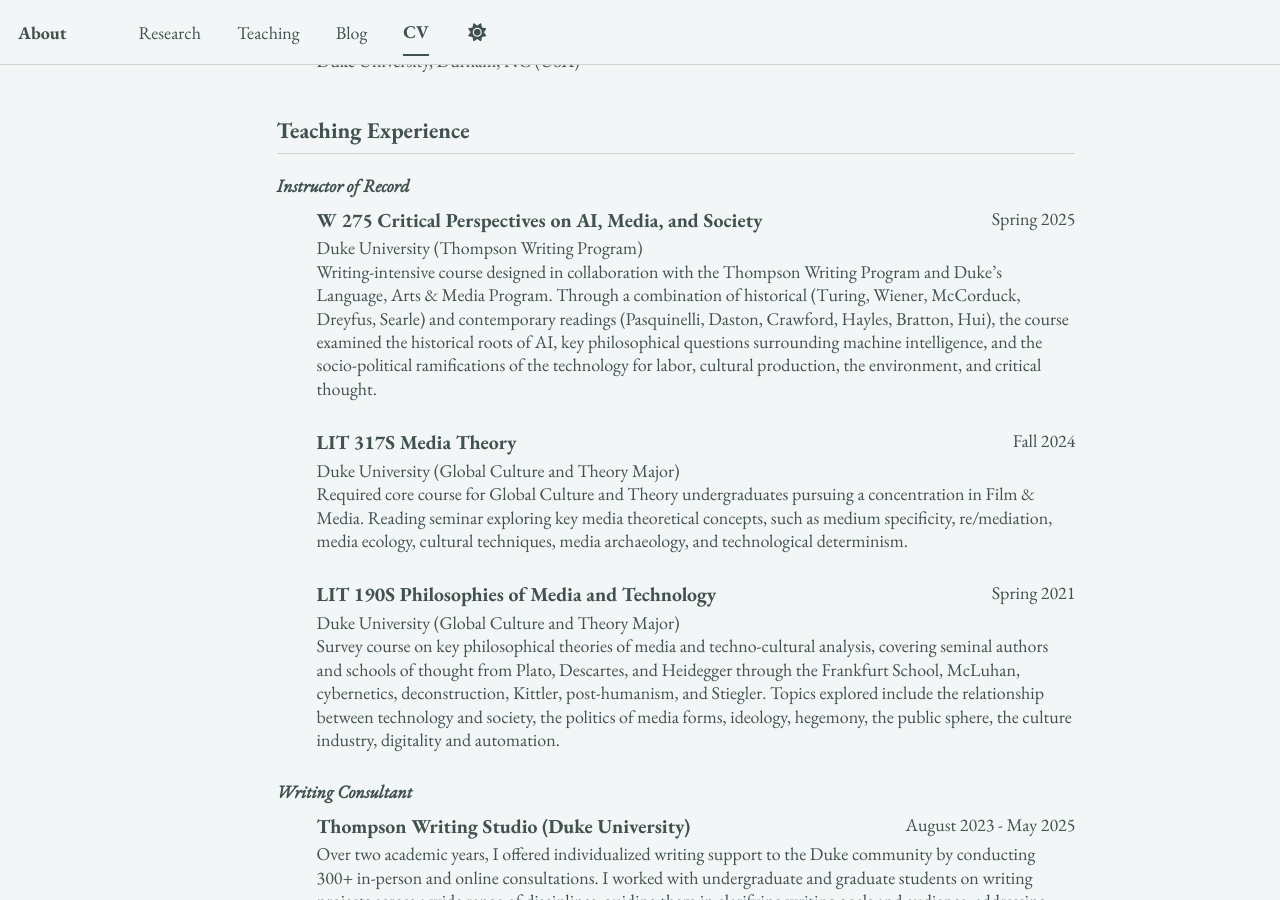
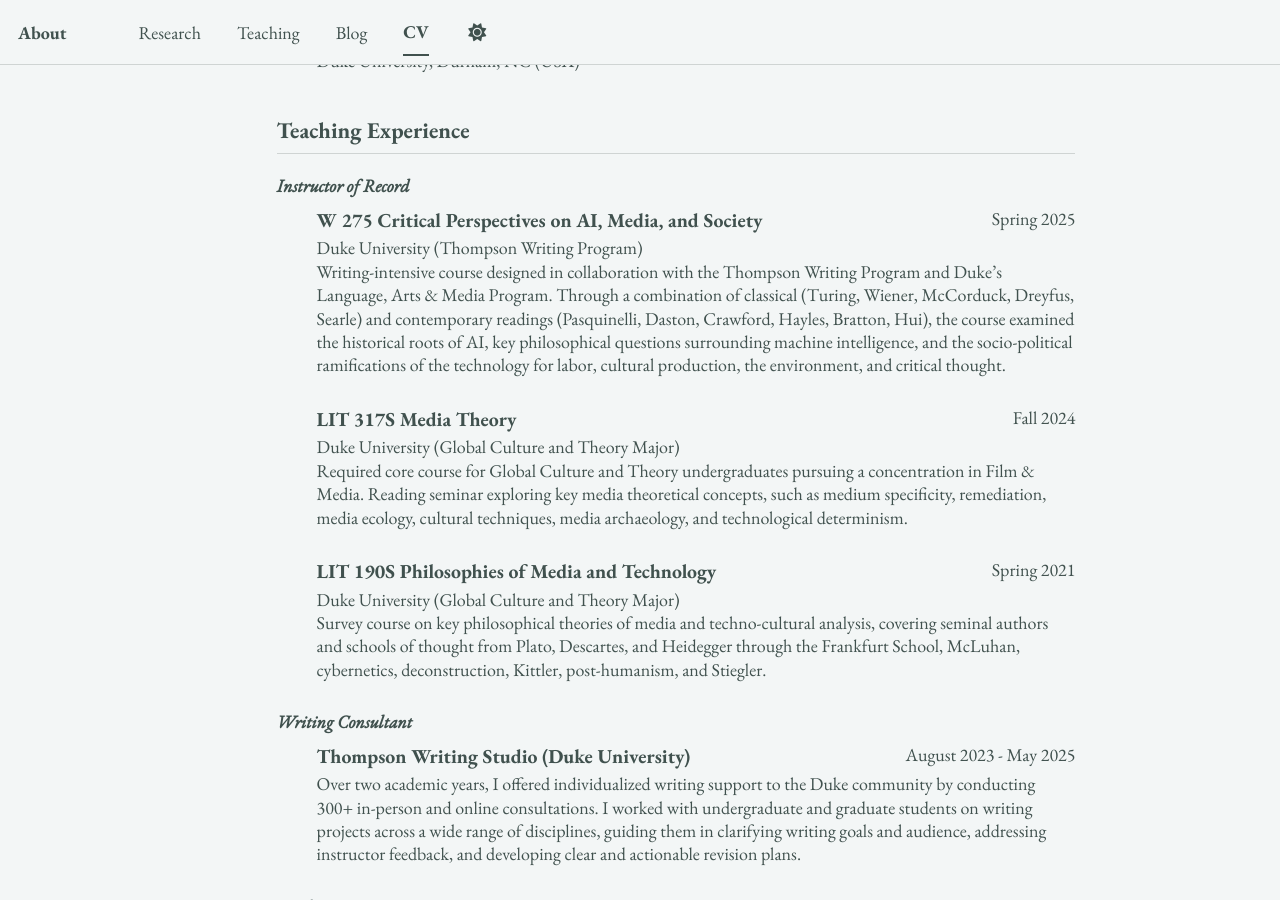
Before and after one commit to epujol90/epujol90.github.io, a Jekyll site: the page built from _pages/cv-json.md, in a window 1280 px wide and 900 px high, scrolled down 5386 px. Built offline with Jekyll 4.4.1, drawn with Linux system fonts in a browser that asks for light colours; a script bundle is joined from its source files by our own code; library files that are not in the unit come from our copies.

Commit message:
Update cv.json

```diff
--- a/_data/cv.json
+++ b/_data/cv.json
@@ -325,7 +325,7 @@
       "institution": "Duke University (Thompson Writing Program)",
       "date": "Spring 2025",
       "role": "",
-      "description": "Writing-intensive course designed in collaboration with the Thompson Writing Program and Duke’s Language, Arts & Media Program. Through a combination of historical (Turing, Wiener, McCorduck, Dreyfus, Searle) and contemporary readings (Pasquinelli, Daston, Crawford, Hayles, Bratton, Hui), the course examined the historical roots of AI, key philosophical questions surrounding machine intelligence, and the socio-political ramifications of the technology for labor, cultural production, the environment, and critical thought.",
+      "description": "Writing-intensive course designed in collaboration with the Thompson Writing Program and Duke’s Language, Arts & Media Program. Through a combination of classical (Turing, Wiener, McCorduck, Dreyfus, Searle) and contemporary readings (Pasquinelli, Daston, Crawford, Hayles, Bratton, Hui), the course examined the historical roots of AI, key philosophical questions surrounding machine intelligence, and the socio-political ramifications of the technology for labor, cultural production, the environment, and critical thought.",
       "category": "Instructor of Record"
     },
     {
@@ -333,7 +333,7 @@
       "institution": "Duke University (Global Culture and Theory Major)",
       "date": "Fall 2024",
       "role": "",
-      "description": "Required core course for Global Culture and Theory undergraduates pursuing a concentration in Film & Media. Reading seminar exploring key media theoretical concepts, such as medium specificity, re/mediation, media ecology, cultural techniques, media archaeology, and technological determinism.",
+      "description": "Required core course for Global Culture and Theory undergraduates pursuing a concentration in Film & Media. Reading seminar exploring key media theoretical concepts, such as medium specificity, remediation, media ecology, cultural techniques, media archaeology, and technological determinism.",
       "category": "Instructor of Record"
     },
     {
@@ -341,7 +341,7 @@
       "institution": "Duke University (Global Culture and Theory Major)",
       "date": "Spring 2021",
       "role": "",
-      "description": "Survey course on key philosophical theories of media and techno-cultural analysis, covering seminal authors and schools of thought from Plato, Descartes, and Heidegger through the Frankfurt School, McLuhan, cybernetics, deconstruction, Kittler, post-humanism, and Stiegler. Topics explored include the relationship between technology and society, the politics of media forms, ideology, hegemony, the public sphere, the culture industry, digitality and automation.",
+      "description": "Survey course on key philosophical theories of media and techno-cultural analysis, covering seminal authors and schools of thought from Plato, Descartes, and Heidegger through the Frankfurt School, McLuhan, cybernetics, deconstruction, Kittler, post-humanism, and Stiegler.",
       "category": "Instructor of Record"
     },
     {
```
